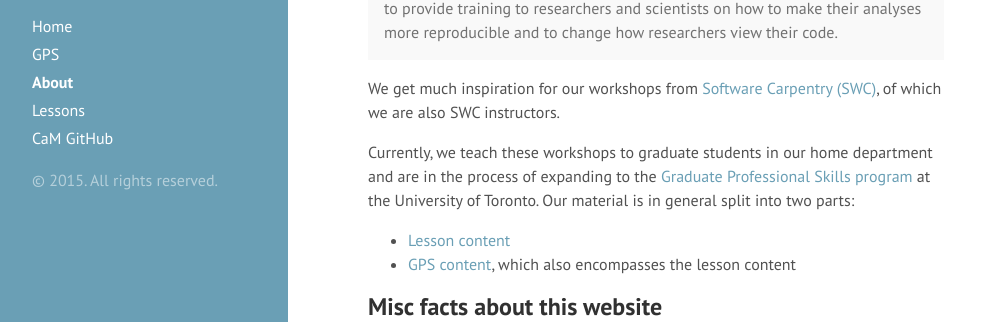
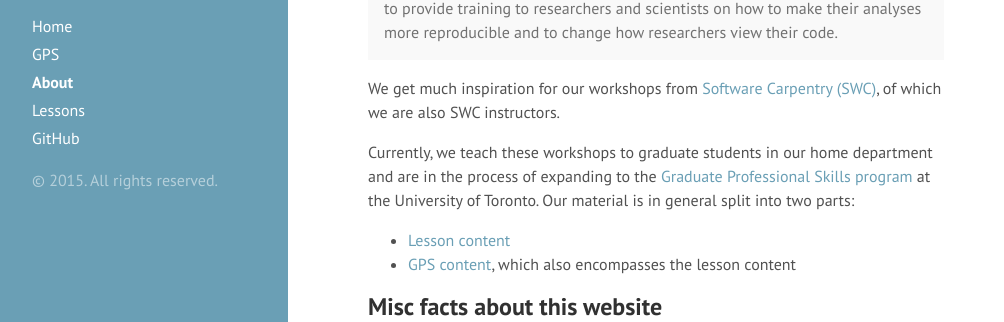
Before and after one commit to thesarahmeister/workshops, a Jekyll site: the page built from about.md, in a window 1280 px wide. Shown: the part 180-502 px from the top of the page, without its empty margins (0-1004 px from the left). Built offline with Jekyll 4.4.1, drawn with Linux system fonts in a browser that asks for light colours.

Commit message:
Minor typo fixes to sidebar.html

```diff
--- a/_includes/sidebar.html
+++ b/_includes/sidebar.html
@@ -10,7 +10,7 @@
     </div>
 
     <nav class="sidebar-nav">
-      <a class="sidebar-nav-item{% if page.url == site.github.url %} active{% endif %}" href="{{ site.github.url }}">Home</a>
+      <a class="sidebar-nav-item{% if page.url == site.github.url %} active{% endif %}" href="{{ site.github.url }}/">Home</a>
 
       {% comment %}
         The code below dynamically generates a sidebar nav of pages with
@@ -28,7 +28,7 @@
         {% endif %}
       {% endfor %}
 
-      <a class="sidebar-nav-item" href="{{ site.github.repo }}">CaM GitHub</a>
+      <a class="sidebar-nav-item" href="{{ site.github.repo }}">GitHub</a>
     </nav>
 
     <p>&copy; {{ site.time | date: '%Y' }}. All rights reserved.</p>
```
